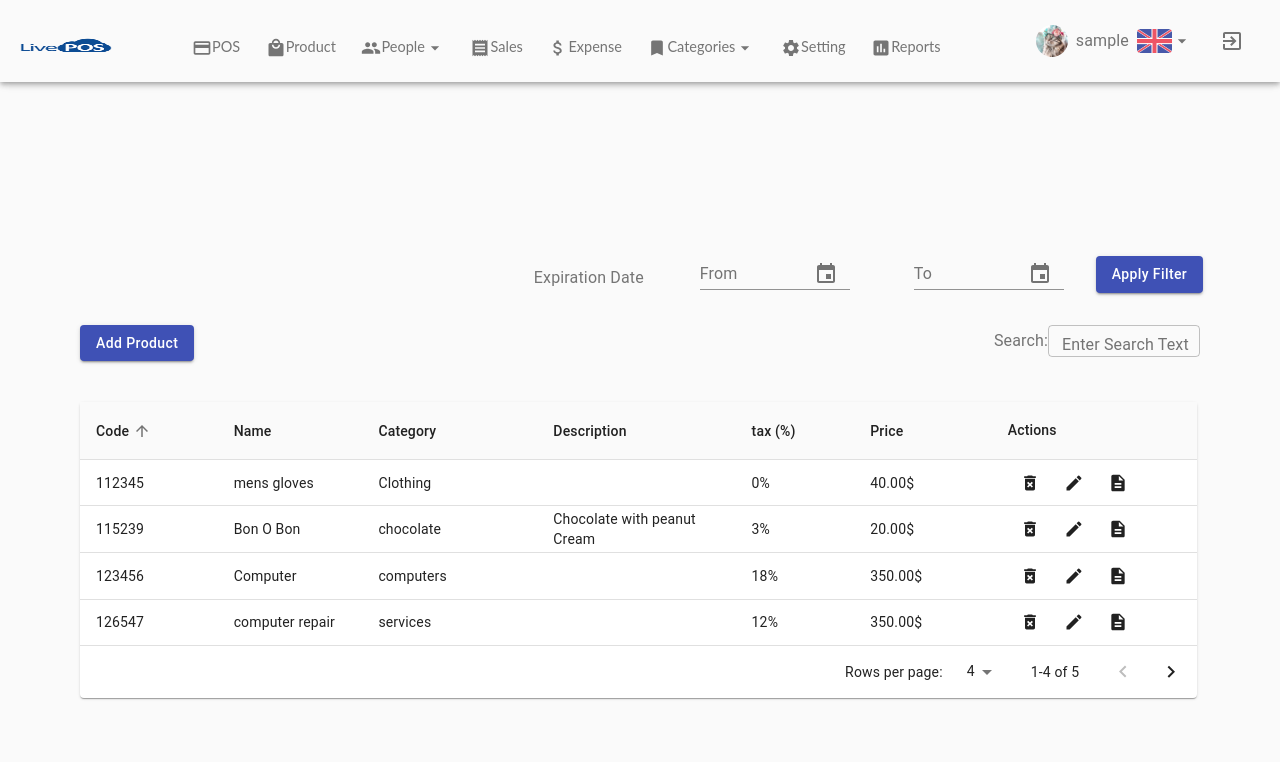
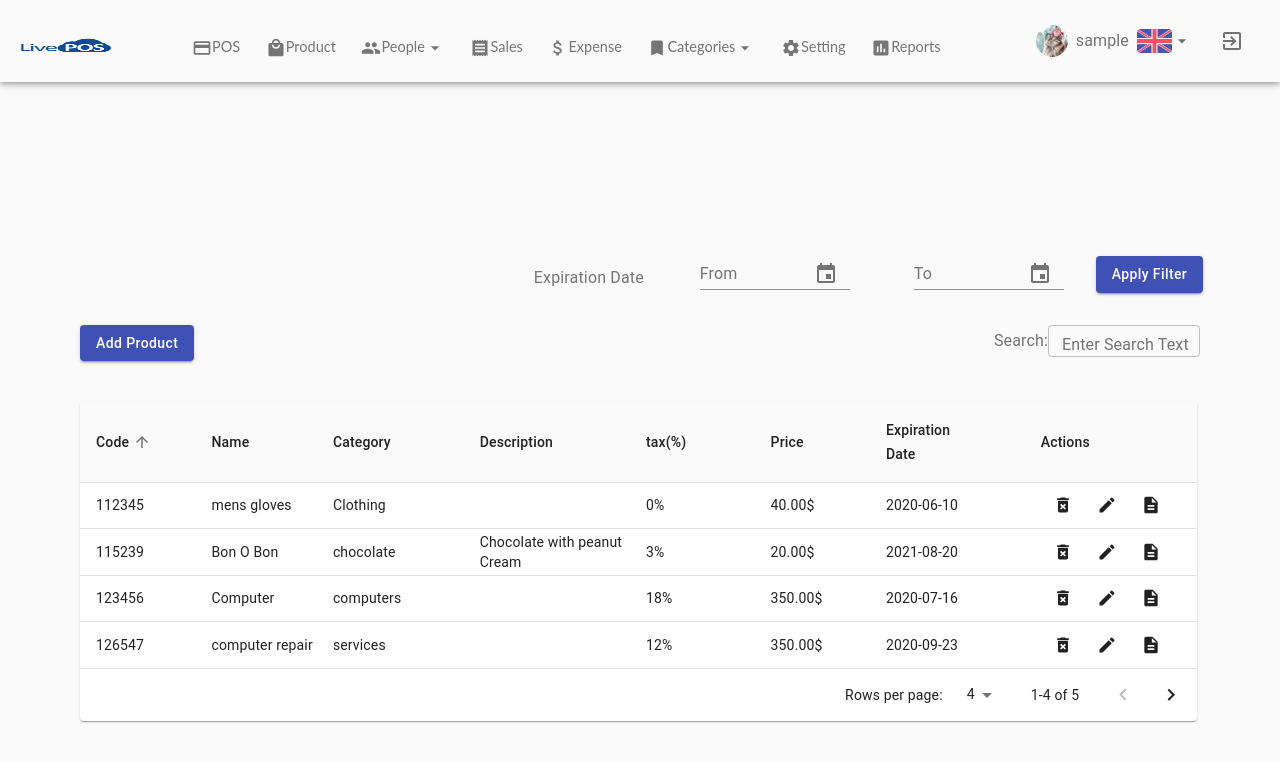
Before and after one commit to sajedakhdair/POS_Project, a React (Create React App) app: page /ProductsPage in a window 1280 px wide. Shown: the top 762 px of the page. Built offline with nearby package versions, Linux system fonts and the light colour scheme; data requests are answered from the project's data file; sample sign-in values are in the browser's storage.

Commit message:
Add expiration date column to products Table

```diff
--- a/src/pages/ProductsPage.tsx
+++ b/src/pages/ProductsPage.tsx
@@ -75,10 +75,15 @@ const ProductsPage: React.FC<WithStyles<typeof styles>> = ({ classes }) => {
       label: "Description",
       minWidth: 1,
     },
-    { id: "tax", label: "tax (%)", minWidth: 1 },
+    { id: "tax", label: "tax(%)", minWidth: 1 },
     {
       id: "price",
       label: "Price",
+      minWidth: 1,
+    },
+    {
+      id: "expirationDate",
+      label: "Expiration Date",
       minWidth: 1,
     },
   ];
```
